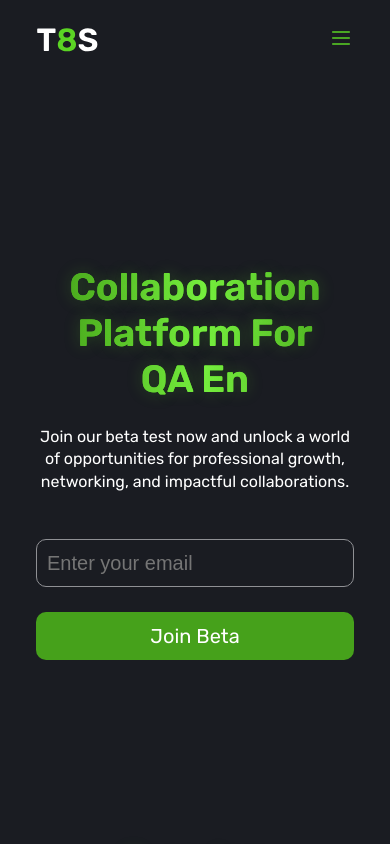
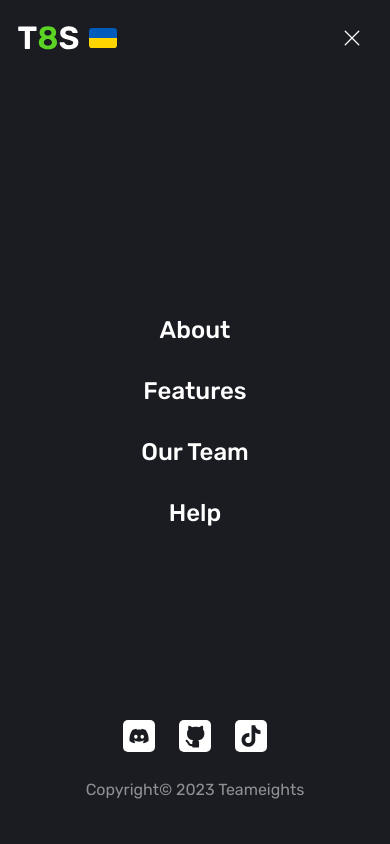
Before and after one commit to nmashchenko/teameights-landing, a Next.js app: page / in a window 390 px wide. Both pictures are taken after a click on the element 341 px from the left and 40 px from the top of the page. Shown: the top 844 px of the page. Built offline with nearby package versions, Linux system fonts and the light colour scheme.

Commit message:
Added mobile sidebar

```diff
--- a/src/assets/Flags/Ukraine.tsx
+++ b/src/assets/Flags/Ukraine.tsx
@@ -1,14 +1,13 @@
 const Ukraine = () => {
   return (
     <svg
-      width="24"
-      height="17"
-      viewBox="0 0 24 17"
-      fill="none"
       xmlns="http://www.w3.org/2000/svg"
+      width="28"
+      height="28"
+      viewBox="0 0 36 36"
     >
-      <rect width="24" height="8.5" fill="#005BBB" />
-      <rect y="8.5" width="24" height="8.5" fill="#EBC100" />
+      <path fill="#005BBB" d="M32 5H4a4 4 0 0 0-4 4v9h36V9a4 4 0 0 0-4-4z" />
+      <path fill="#FFD500" d="M36 27a4 4 0 0 1-4 4H4a4 4 0 0 1-4-4v-9h36v9z" />
     </svg>
   );
 };
--- /dev/null
+++ b/src/assets/Icons/Close.tsx
@@ -0,0 +1,21 @@
+const Close = () => {
+  return (
+    <svg
+      width="16"
+      height="16"
+      viewBox="0 0 16 16"
+      fill="none"
+      xmlns="http://www.w3.org/2000/svg"
+    >
+      <path
+        d="M14.75 1.25L1.25 14.75M14.75 14.75L1.25 1.25"
+        stroke="white"
+        stroke-width="1.25"
+        stroke-linecap="round"
+        stroke-linejoin="round"
+      />
+    </svg>
+  );
+};
+
+export default Close;
--- a/src/components/NavBar/NavBar.styles.tsx
+++ b/src/components/NavBar/NavBar.styles.tsx
@@ -27,11 +27,11 @@ export const SectionWrapper = styled.div<{ cursor?: string; gap?: string }>`
 `;
 
 export const DesktopLogoWrapper = styled.div`
+  justify-content: center;
+  align-items: center;
   cursor: pointer;
-  padding-bottom: 5px;
+  /* padding-bottom: 5px; */
   display: flex;
-  justify-content: baseline;
-  align-items: center;
   gap: 8px;
 
   @media screen and (max-width: 1024px) {
--- a/src/components/NavBar/NavBar.tsx
+++ b/src/components/NavBar/NavBar.tsx
@@ -15,18 +15,26 @@ import SectionButton from "../Shared/SectionButton/SectionButton";
 import MobileLogo from "@/assets/Platform/MobileLogo";
 import BurgerMenu from "@/assets/BurgerMenu/BurgerMenu";
 import { Link, animateScroll } from "react-scroll";
+import SideNav from "./SideNav/SideNav";
+import { useEffect, useState } from "react";
+import Ukraine from "@/assets/Flags/Ukraine";
 
 const NavBar = () => {
+  const [open, setOpen] = useState(false);
+
   return (
     <NavBarWrapper>
+      <SideNav open={open} setOpen={setOpen} />
       {/* Desktop width >= 1024 */}
       <DesktopLogoWrapper onClick={() => animateScroll.scrollToBottom()}>
         <Logo />
+        <Ukraine />
       </DesktopLogoWrapper>
 
       {/* Desktop width < 1024 */}
       <MobileLogoWrapper onClick={() => animateScroll.scrollToBottom()}>
         <MobileLogo />
+        <Ukraine />
       </MobileLogoWrapper>
 
       {/* Desktop width >= 1024 */}
@@ -46,7 +54,9 @@ const NavBar = () => {
       </DesktopIconsWrapper>
 
       <MobileIconsWrapper>
-        <BurgerMenu />
+        <div onClick={() => setOpen(true)}>
+          <BurgerMenu />
+        </div>
       </MobileIconsWrapper>
     </NavBarWrapper>
   );
--- /dev/null
+++ b/src/components/NavBar/SideNav/SideNav.styles.tsx
@@ -0,0 +1,71 @@
+import { colors } from "@/constants/colors";
+import styled from "styled-components";
+
+export const SideNavWrapper = styled.div<{ open: boolean }>`
+  height: 100%;
+  width: ${(props) => (props.open ? "100%" : 0)};
+  position: fixed;
+  z-index: 1;
+  top: 0;
+  right: 0;
+  background-color: ${colors.BLACK_BRIGHT};
+  overflow-x: hidden;
+  transition: 0.5s;
+  text-align: center;
+  display: flex;
+  justify-content: center;
+  align-items: center;
+  flex-direction: column;
+`;
+
+export const LinkText = styled.h1<{ open: boolean }>`
+  font-weight: 500;
+  font-size: 24px;
+  line-height: 120%;
+  color: ${colors.WHITE};
+  cursor: pointer;
+  opacity: ${(props) => (props.open ? 1 : 0)};
+`;
+
+export const Copyrights = styled.h1<{ open: boolean }>`
+  font-weight: 400;
+  font-size: 16px;
+  line-height: 140%;
+  color: ${colors.GREY_NORMAL};
+  opacity: ${(props) => (props.open ? 1 : 0)};
+`;
+
+export const CloseBtn = styled.div<{ open: boolean }>`
+  position: absolute;
+  cursor: pointer;
+  right: 30px;
+  top: 30px;
+  opacity: ${(props) => (props.open ? 1 : 0)};
+`;
+
+export const MobileLogoWrapper = styled.div<{ open: boolean }>`
+  position: absolute;
+  left: 17.5px;
+  top: 24px;
+  opacity: ${(props) => (props.open ? 1 : 0)};
+  display: flex;
+  gap: 10px;
+  justify-content: center;
+  align-items: center;
+`;
+
+export const BottomWrapper = styled.div<{ open: boolean }>`
+  position: absolute;
+  display: flex;
+  flex-direction: column;
+  gap: 16px;
+  opacity: ${(props) => (props.open ? 1 : 0)};
+  bottom: 32px;
+  justify-content: center;
+  align-items: center;
+`;
+
+export const LinkButtonsWrapper = styled.div`
+  display: flex;
+  gap: 24px;
+`;
--- /dev/null
+++ b/src/components/NavBar/SideNav/SideNav.tsx
@@ -0,0 +1,45 @@
+import { useState } from "react";
+import {
+  BottomWrapper,
+  CloseBtn,
+  Copyrights,
+  LinkButtonsWrapper,
+  LinkText,
+  MobileLogoWrapper,
+  SideNavWrapper,
+} from "./SideNav.styles";
+import Close from "@/assets/Icons/Close";
+import Ukraine from "@/assets/Flags/Ukraine";
+import MobileLogo from "@/assets/Platform/MobileLogo";
+import { sections } from "@/constants/sections";
+import { links } from "@/constants/links";
+import LinkButton from "@/components/Shared/LinkButton/LinkButton";
+
+const SideNav = ({ open, setOpen }: { open: boolean; setOpen: Function }) => {
+  return (
+    <SideNavWrapper open={open}>
+      <MobileLogoWrapper open={open}>
+        <MobileLogo />
+        <Ukraine />
+      </MobileLogoWrapper>
+      <CloseBtn onClick={() => setOpen(false)} open={open}>
+        <Close />
+      </CloseBtn>
+      {sections.map((section, index) => (
+        <LinkText key={index} open={open}>
+          {section.name}
+        </LinkText>
+      ))}
+      <BottomWrapper open={open}>
+        <LinkButtonsWrapper>
+          {links.map((link) => (
+            <LinkButton icon={link.icon} key={link.name} />
+          ))}
+        </LinkButtonsWrapper>
+        <Copyrights open={open}>Copyright© 2023 Teameights</Copyrights>
+      </BottomWrapper>
+    </SideNavWrapper>
+  );
+};
+
+export default SideNav;
```
